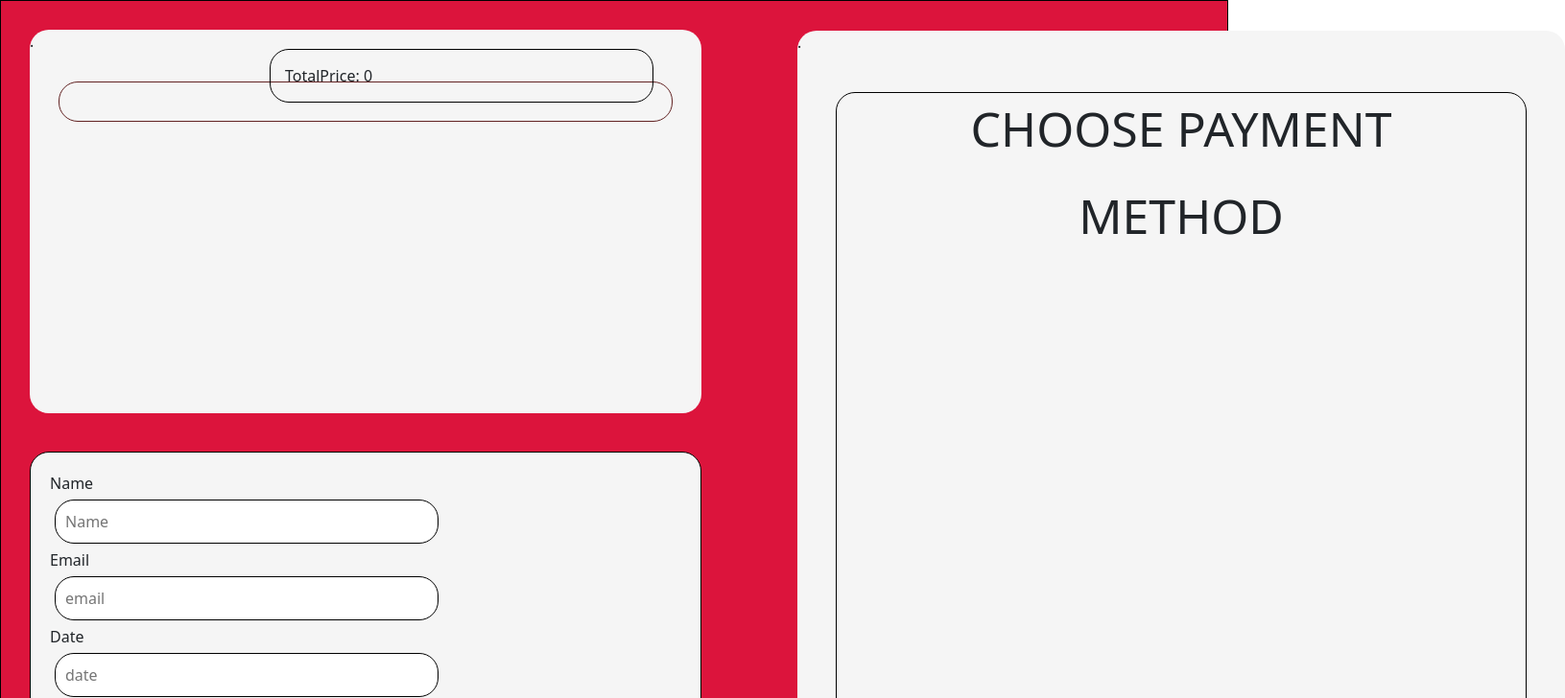
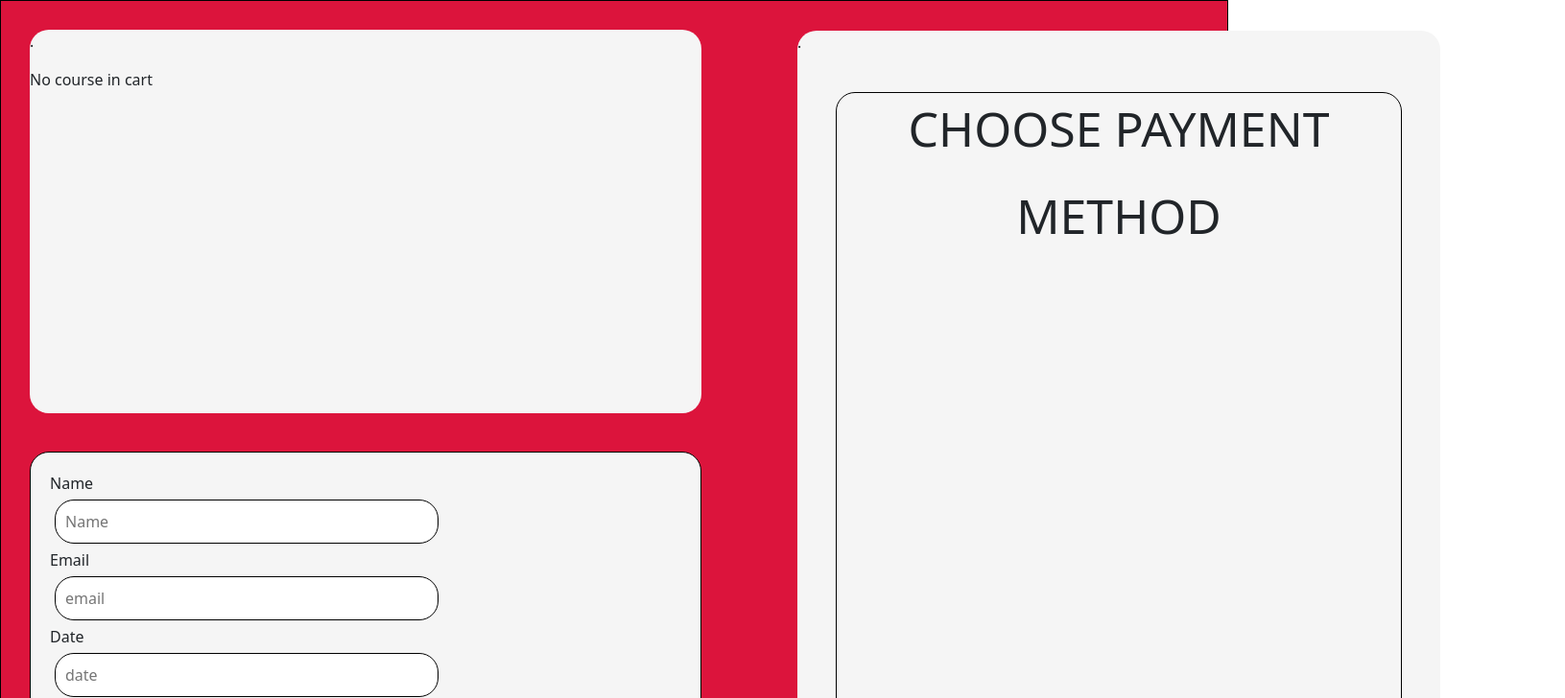
Before and after one commit to Alivefordie/course_learn, a React (Create React App) app in the folder client/: page /payment in a window 1280 px wide. Shown: the top 728 px of the page at 96% size, 1631 px wide, since content can reach past the window. Built offline with nearby package versions, Linux system fonts and the light colour scheme.

Commit message:
fix_payment

```diff
--- a/client/src/App.css
+++ b/client/src/App.css
@@ -64,7 +64,7 @@
 }
 
 .pay-but {
-  margin-top: 10px;
+  margin-top: 1cd s0px;
 }
 
 .order-col {
--- a/client/src/css/PayCss.module.css
+++ b/client/src/css/PayCss.module.css
@@ -30,7 +30,7 @@
 .ct3 {
   margin-top: -22.2cm;
   margin-left: 800px;
-  width: 800px;
+  width: 670px;
   height: 900px;
   /* border: 1px solid black; */
   background-color: whitesmoke;
--- a/client/src/pages/Cart.js
+++ b/client/src/pages/Cart.js
@@ -56,6 +56,7 @@ const Cart = () => {
           <Row>
             <Col className="order-col" sm={8}>
               <p>Order</p>
+              {data.length === 0 && <p>No course in cart</p>}
               <Container className="item-cart">
                 {data.map((item) => (
                   <div key={item.id}>
@@ -74,7 +75,6 @@ const Cart = () => {
           </Row>
           <div style={{ display: "flex", justifyContent: "center" }}>
             <Button variant="outline-dark" onClick={payment}  className="pay-but">Payment</Button>
-
           </div>
         </Container>
       </Container>
--- a/client/src/pages/Payment.js
+++ b/client/src/pages/Payment.js
@@ -64,7 +64,10 @@ const Payment = () => {
         <div className={styles.container}>
             <div className={styles.body}>
                 <div className={styles.ct1}>
-                    .
+                    <p>.</p>
+                    {data.length === 0 ? (
+                        <p>No course in cart</p>
+                    ) : (
                         <div className={styles.ct1_1}>
                             {data.map((item) => (
                                 <div key={item.id}>
@@ -73,9 +76,12 @@ const Payment = () => {
                                 </div>
                             ))}
                         </div>
+                    )}
+                    {data.length > 0 && (
                         <div className={styles.totalPrice}>
                             TotalPrice: {totalPrice}
                         </div>
+                    )}
                 </div>
                 <div className={styles.ct2}>
                     Name
```
Lines whose indentation alone changed are shown as unchanged.
